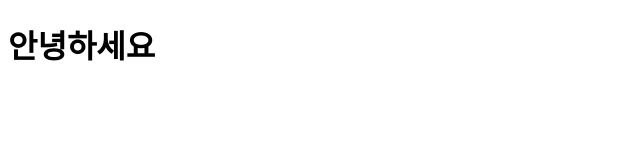
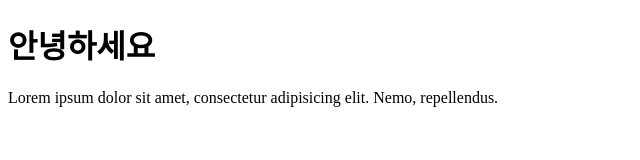
Before and after one commit to veamcoding/webstorm, a plain HTML site: page index.html in a window 1280 px wide. Shown: the whole page, without its empty margins (0-640 px from the left). Drawn offline with Linux system fonts and the light colour scheme.

Commit message:
p태그 추가

```diff
--- a/index.html
+++ b/index.html
@@ -6,5 +6,8 @@
 </head>
 <body>
 <h1>안녕하세요</h1>
+<p>
+	Lorem ipsum dolor sit amet, consectetur adipisicing elit. Nemo, repellendus.
+</p>
 </body>
 </html>
```
